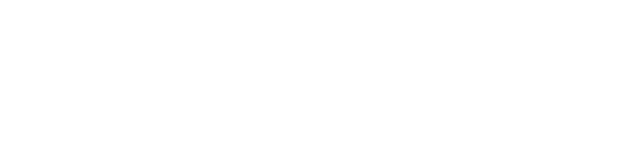
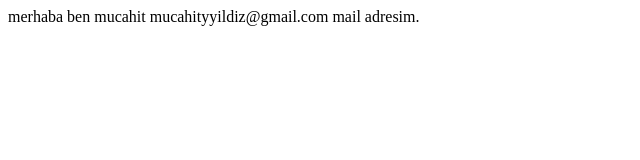
Before and after one commit to acunmedyaakademi/sude-mucahit-ortak-calisma, a plain HTML site: page iletisim.html in a window 1280 px wide. Shown: the whole page, without its empty margins (0-640 px from the left). Drawn offline with Linux system fonts and the light colour scheme.

Commit message:
iletisim sayfası güncellendi.

```diff
--- a/iletisim.html
+++ b/iletisim.html
@@ -7,6 +7,7 @@
   <link rel="stylesheet" href="assets/css/index.css">
 </head>
 <body>
+  merhaba ben mucahit mucahityyildiz@gmail.com mail adresim.
 
 </body>
 </html>
```
